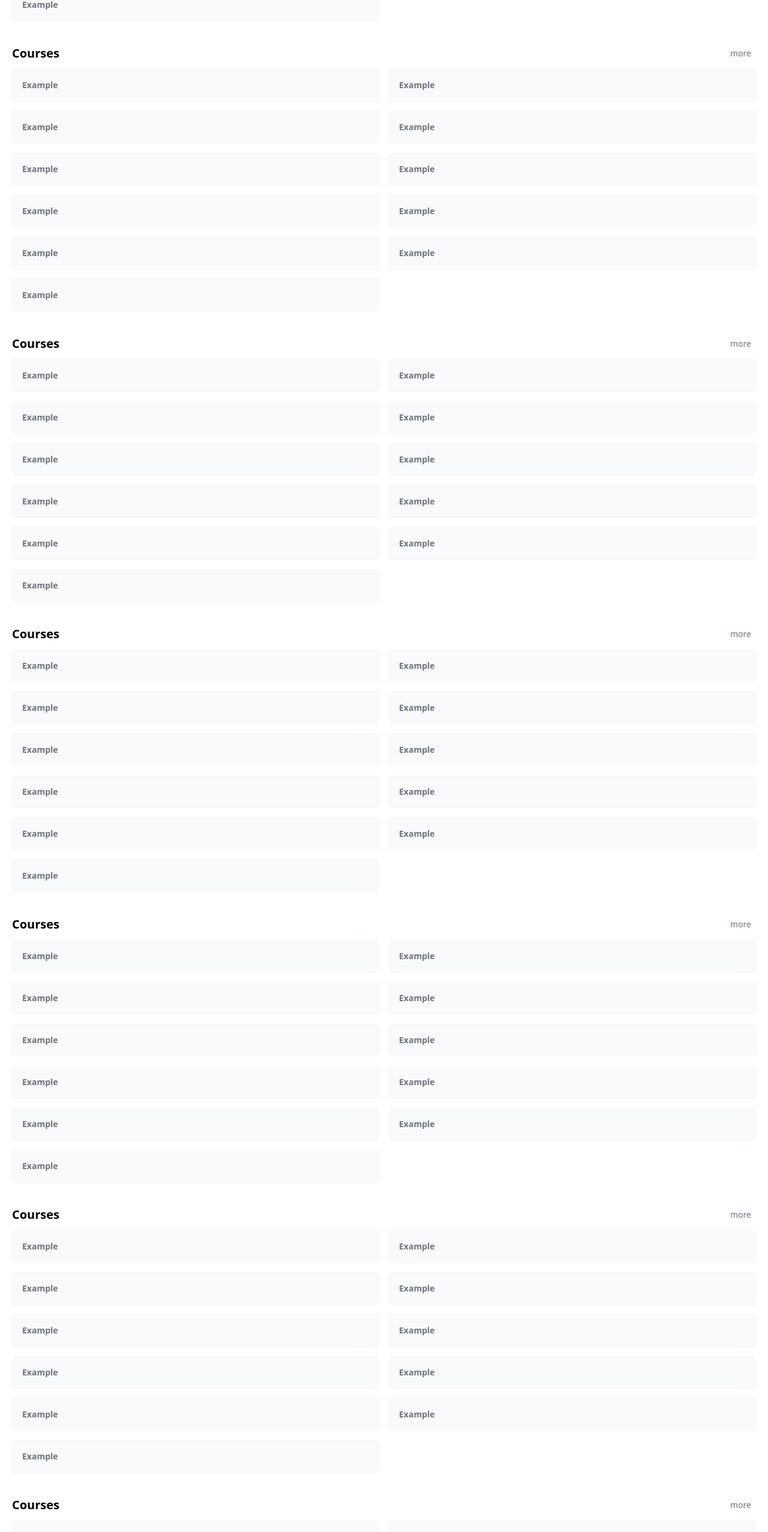
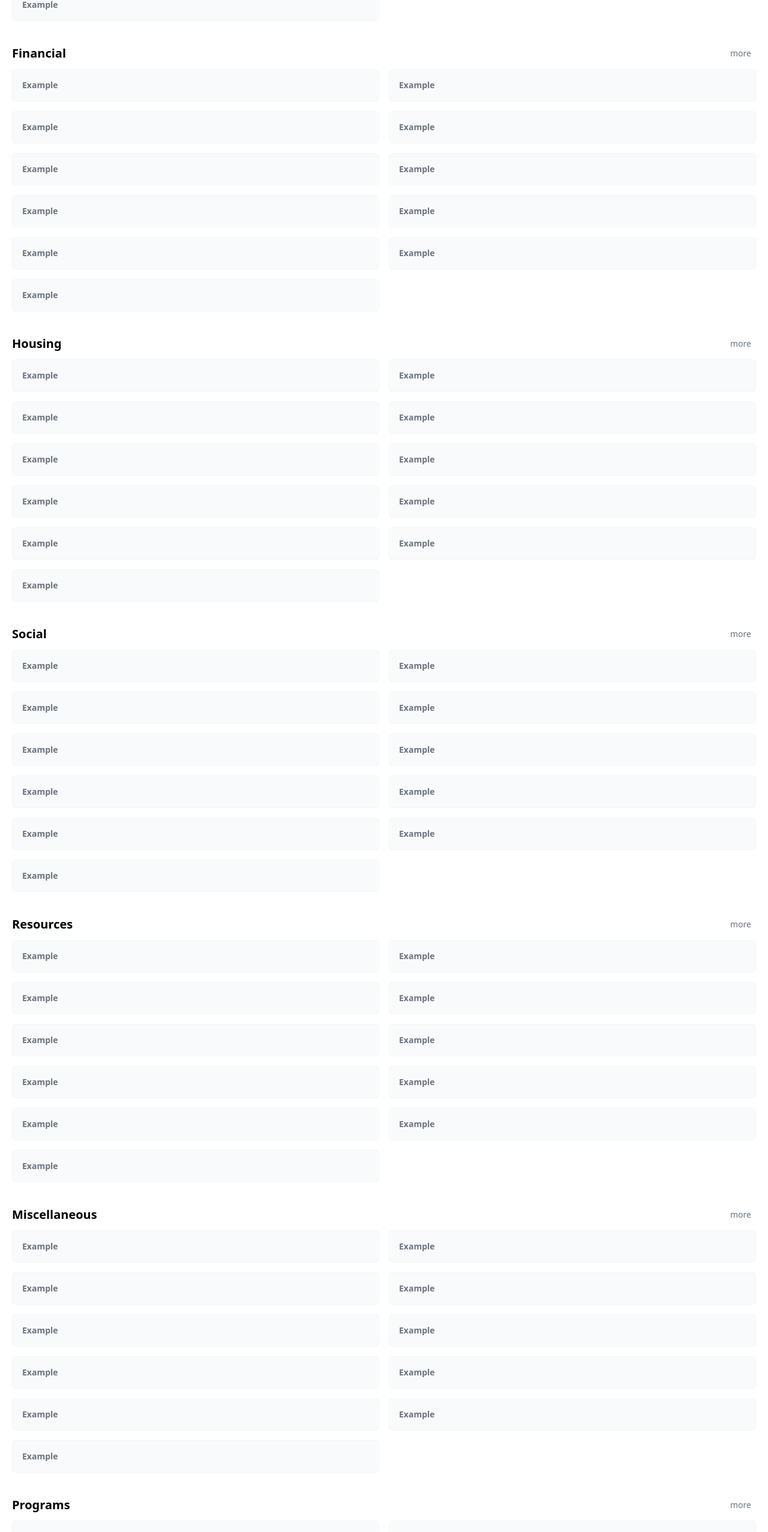
Before and after one commit to kentezrabetita/csu-drew, a Next.js app: page / in a window 1280 px wide. Shown: the part 973-3527 px from the top of the page at 60% size. Built offline with nearby package versions, Linux system fonts and the light colour scheme.

Commit message:
minor updates in home page

```diff
--- a/common/content/home.tsx
+++ b/common/content/home.tsx
@@ -189,7 +189,7 @@ const HomeContent = () => {
       <section>
         <div className='flex flex-col space-y-3'>
           <Link href={'/courses'} className='flex items-center justify-between'>
-            <h3 className='text-xl font-bold'>Courses</h3>
+            <h3 className='text-xl font-bold'>Financial</h3>
             <h3 className='pr-2 text-sm text-gray-500'>more</h3>
           </Link>
           <div className='grid grid-cols-2 gap-4'>
@@ -278,7 +278,7 @@ const HomeContent = () => {
       <section>
         <div className='flex flex-col space-y-3'>
           <Link href={'/courses'} className='flex items-center justify-between'>
-            <h3 className='text-xl font-bold'>Courses</h3>
+            <h3 className='text-xl font-bold'>Housing</h3>
             <h3 className='pr-2 text-sm text-gray-500'>more</h3>
           </Link>
           <div className='grid grid-cols-2 gap-4'>
@@ -367,7 +367,7 @@ const HomeContent = () => {
       <section>
         <div className='flex flex-col space-y-3'>
           <Link href={'/courses'} className='flex items-center justify-between'>
-            <h3 className='text-xl font-bold'>Courses</h3>
+            <h3 className='text-xl font-bold'>Social</h3>
             <h3 className='pr-2 text-sm text-gray-500'>more</h3>
           </Link>
           <div className='grid grid-cols-2 gap-4'>
@@ -456,7 +456,7 @@ const HomeContent = () => {
       <section>
         <div className='flex flex-col space-y-3'>
           <Link href={'/courses'} className='flex items-center justify-between'>
-            <h3 className='text-xl font-bold'>Courses</h3>
+            <h3 className='text-xl font-bold'>Resources</h3>
             <h3 className='pr-2 text-sm text-gray-500'>more</h3>
           </Link>
           <div className='grid grid-cols-2 gap-4'>
@@ -545,7 +545,7 @@ const HomeContent = () => {
       <section>
         <div className='flex flex-col space-y-3'>
           <Link href={'/courses'} className='flex items-center justify-between'>
-            <h3 className='text-xl font-bold'>Courses</h3>
+            <h3 className='text-xl font-bold'>Miscellaneous</h3>
             <h3 className='pr-2 text-sm text-gray-500'>more</h3>
           </Link>
           <div className='grid grid-cols-2 gap-4'>
@@ -634,7 +634,7 @@ const HomeContent = () => {
       <section>
         <div className='flex flex-col space-y-3'>
           <Link href={'/courses'} className='flex items-center justify-between'>
-            <h3 className='text-xl font-bold'>Courses</h3>
+            <h3 className='text-xl font-bold'>Programs</h3>
             <h3 className='pr-2 text-sm text-gray-500'>more</h3>
           </Link>
           <div className='grid grid-cols-2 gap-4'>
```
